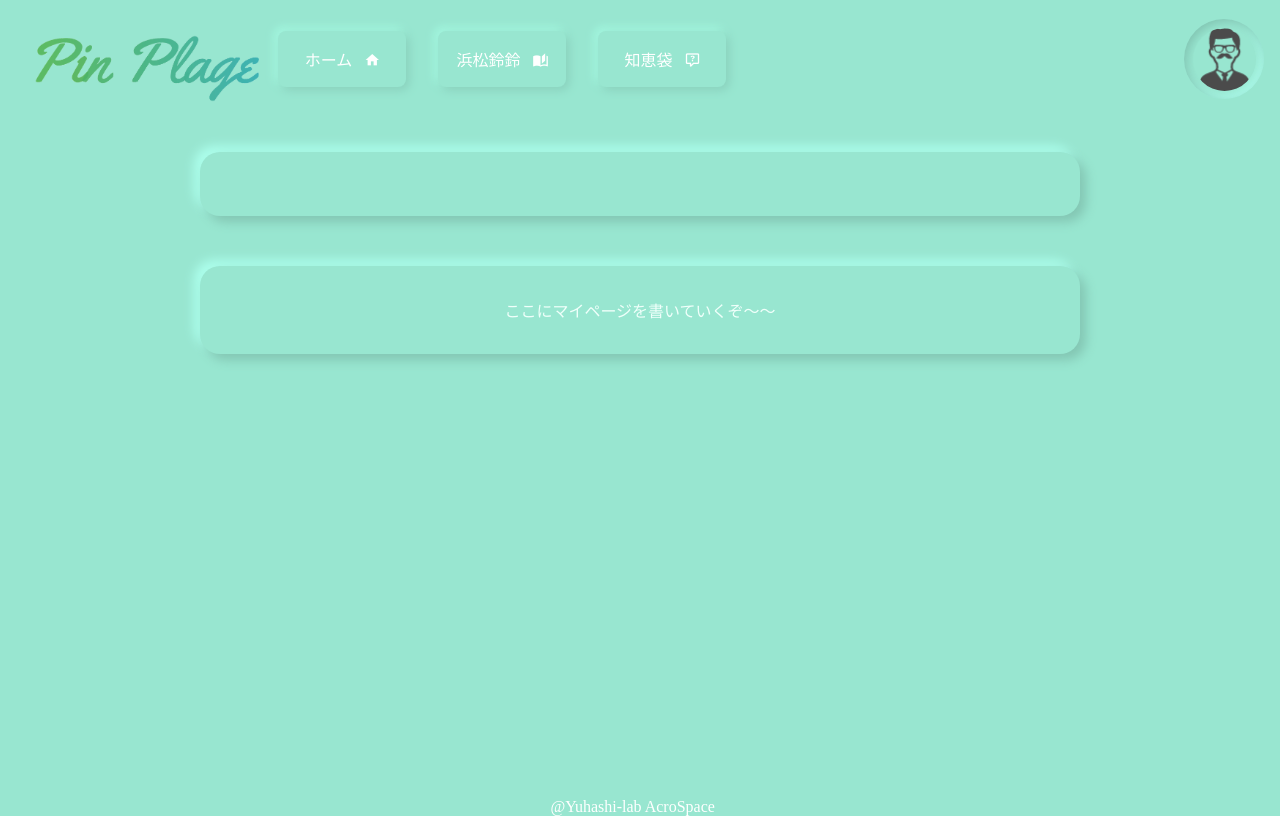
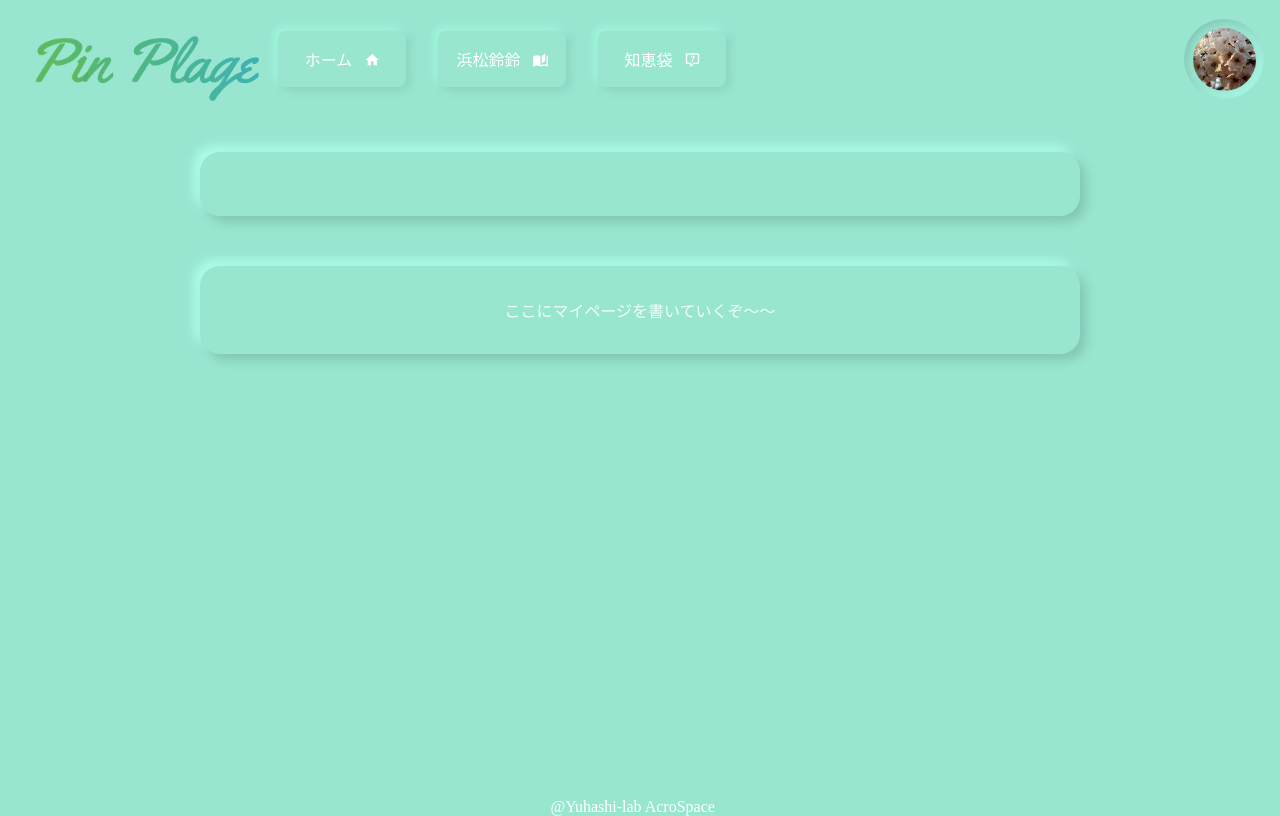
Before and after one commit to takahirokaji/pin_plage_web, a Vue app: page /mypage in a window 1280 px wide. Built offline with nearby package versions, Linux system fonts and the light colour scheme; no server answers; the database is empty.

Commit message:
アイコンの写真を変更しました

```diff
--- a/src/components/Atom/iconbtn.vue
+++ b/src/components/Atom/iconbtn.vue
@@ -1,5 +1,5 @@
 <template>
-    <button class="circle" :class="{btnActive:isActive}" title="マイページに遷移"><img class="icon" :class="{iconActive:isActive}" src="../../assets/logo/syacyou.png"></button>
+    <button class="circle" :class="{btnActive:isActive}" title="マイページに遷移"><img class="icon" :class="{iconActive:isActive}" src="../../assets/logo/sakura.jpg"></button>
 </template>
 
 <script>
```
